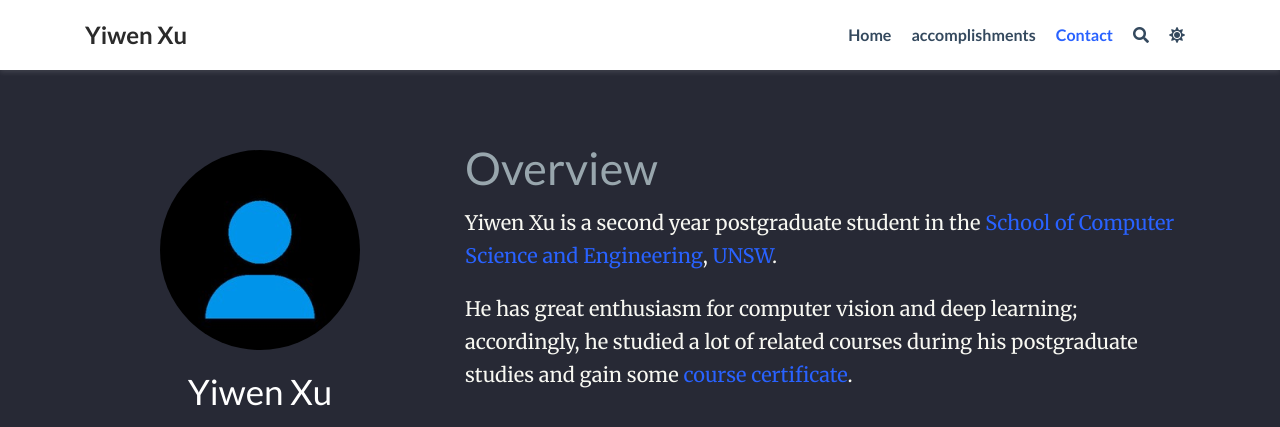
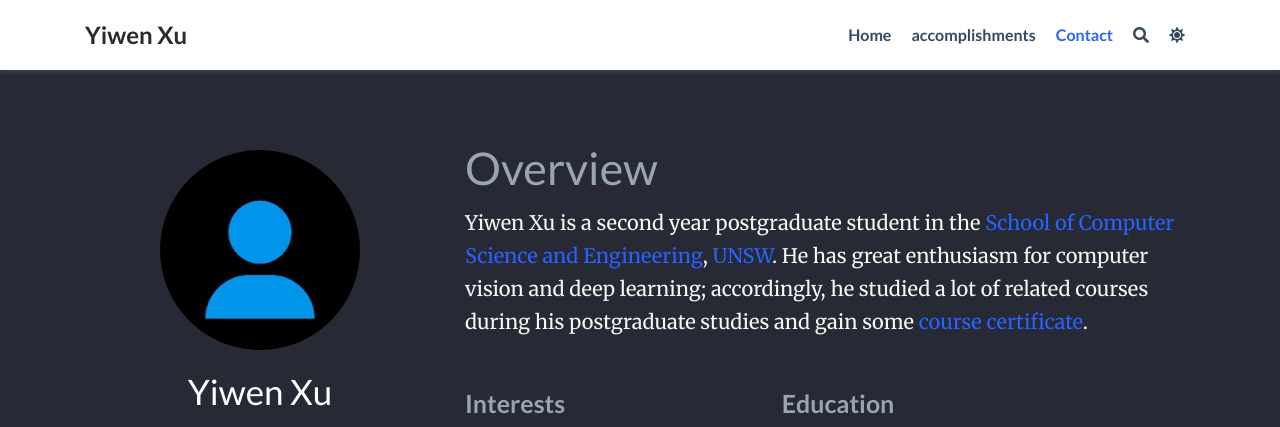
Before and after one commit to YiwenXu/YiwenXu.github.io, a plain HTML site: page index.html in a window 1280 px wide. Shown: the top 427 px of the page. Drawn offline with nearby package versions, Linux system fonts and the light colour scheme; some icons are missing.

Commit message:
rebuilding site Thu 30 May 2019 00:57:09 CST

```diff
--- a/authors/admin/index.xml
+++ b/authors/admin/index.xml
@@ -16,8 +16,7 @@
       <pubDate>Mon, 01 Jan 0001 00:00:00 +0000</pubDate>
 
       <guid>https://YiwenXu.github.io/authors/admin/</guid>
-      <description>Yiwen Xu is a second year postgraduate student in the School of Computer Science and Engineering, UNSW.
-He has great enthusiasm for computer vision and deep learning; accordingly, he studied a lot of related courses during his postgraduate studies and gain some course certificate.</description>
+      <description>Yiwen Xu is a second year postgraduate student in the School of Computer Science and Engineering, UNSW. He has great enthusiasm for computer vision and deep learning; accordingly, he studied a lot of related courses during his postgraduate studies and gain some course certificate.</description>
     </item>
 
   </channel>
--- a/authors/index.xml
+++ b/authors/index.xml
@@ -16,8 +16,7 @@
       <pubDate>Mon, 01 Jan 0001 00:00:00 +0000</pubDate>
 
       <guid>https://YiwenXu.github.io/authors/admin/</guid>
-      <description>Yiwen Xu is a second year postgraduate student in the School of Computer Science and Engineering, UNSW.
-He has great enthusiasm for computer vision and deep learning; accordingly, he studied a lot of related courses during his postgraduate studies and gain some course certificate.</description>
+      <description>Yiwen Xu is a second year postgraduate student in the School of Computer Science and Engineering, UNSW. He has great enthusiasm for computer vision and deep learning; accordingly, he studied a lot of related courses during his postgraduate studies and gain some course certificate.</description>
     </item>
 
   </channel>
--- a/index.html
+++ b/index.html
@@ -434,9 +434,7 @@
 
     <h1>Overview</h1>
 
-    <p>Yiwen Xu is a second year postgraduate student in the <a href="https://www.engineering.unsw.edu.au/computer-science-engineering/" target="_blank">School of Computer Science and Engineering</a>, <a href="https://www.unsw.edu.au/" target="_blank">UNSW</a>.</p>
-
-<p>He has great enthusiasm for computer vision and deep learning; accordingly, he studied a lot of related courses during his postgraduate studies and gain some <a href="#accomplishments">course certificate</a>.</p>
+    <p>Yiwen Xu is a second year postgraduate student in the <a href="https://www.engineering.unsw.edu.au/computer-science-engineering/" target="_blank">School of Computer Science and Engineering</a>, <a href="https://www.unsw.edu.au/" target="_blank">UNSW</a>. He has great enthusiasm for computer vision and deep learning; accordingly, he studied a lot of related courses during his postgraduate studies and gain some <a href="#accomplishments">course certificate</a>.</p>
 
 
     <div class="row">
--- a/index.json
+++ b/index.json
@@ -1 +1 @@
-[{"authors":["admin"],"categories":null,"content":"Yiwen Xu is a second year postgraduate student in the School of Computer Science and Engineering, UNSW.\nHe has great enthusiasm for computer vision and deep learning; accordingly, he studied a lot of related courses during his postgraduate studies and gain some course certificate.\n","date":-62135596800,"expirydate":-62135596800,"kind":"taxonomy","lang":"en","lastmod":-62135596800,"objectID":"2525497d367e79493fd32b198b28f040","permalink":"https://YiwenXu.github.io/authors/admin/","publishdate":"0001-01-01T00:00:00Z","relpermalink":"/authors/admin/","section":"authors","summary":"Yiwen Xu is a second year postgraduate student in the School of Computer Science and Engineering, UNSW.\nHe has great enthusiasm for computer vision and deep learning; accordingly, he studied a lot of related courses during his postgraduate studies and gain some course certificate.","tags":null,"title":"Yiwen Xu","type":"authors"}]
+[{"authors":["admin"],"categories":null,"content":"Yiwen Xu is a second year postgraduate student in the School of Computer Science and Engineering, UNSW. He has great enthusiasm for computer vision and deep learning; accordingly, he studied a lot of related courses during his postgraduate studies and gain some course certificate.\n","date":-62135596800,"expirydate":-62135596800,"kind":"taxonomy","lang":"en","lastmod":-62135596800,"objectID":"2525497d367e79493fd32b198b28f040","permalink":"https://YiwenXu.github.io/authors/admin/","publishdate":"0001-01-01T00:00:00Z","relpermalink":"/authors/admin/","section":"authors","summary":"Yiwen Xu is a second year postgraduate student in the School of Computer Science and Engineering, UNSW. He has great enthusiasm for computer vision and deep learning; accordingly, he studied a lot of related courses during his postgraduate studies and gain some course certificate.","tags":null,"title":"Yiwen Xu","type":"authors"}]
```
Also changed, not shown: authors/admin/index.html (+1 -3 lines).
